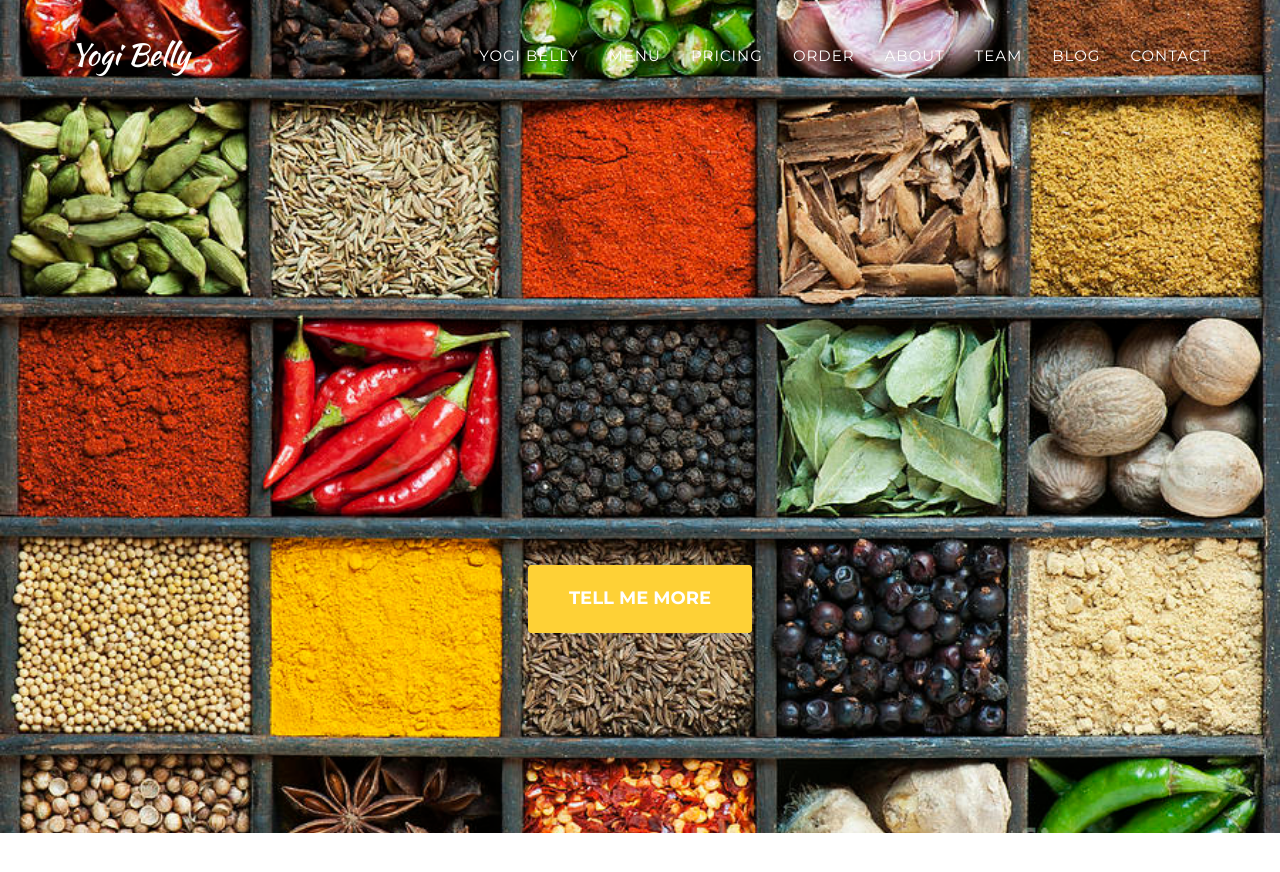
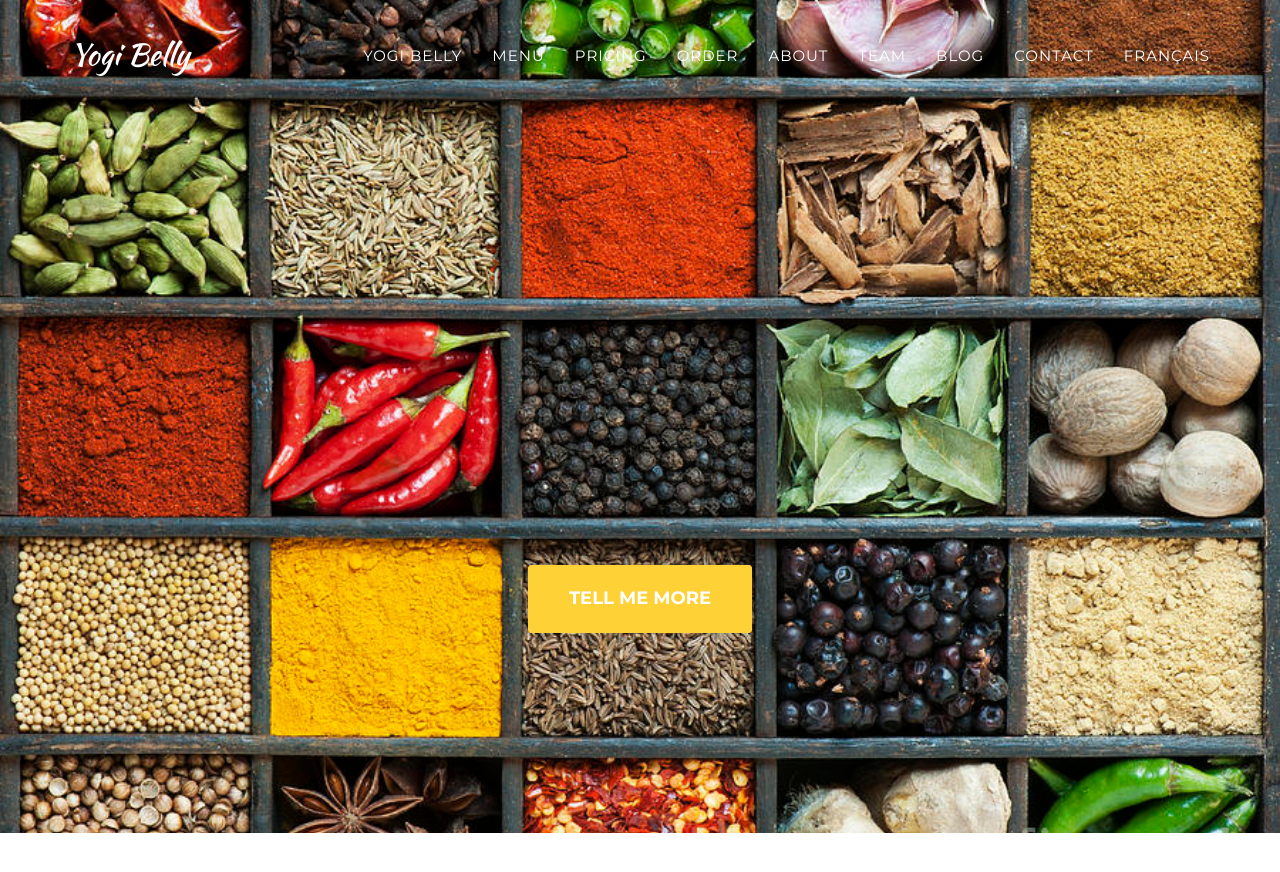
Before and after one commit to yogibelly/yogibelly.github.io, a Jekyll site: the page built from index.html, in a window 1280 px wide and 900 px high. Shown: the top 872 px of the window. Built offline with Jekyll 4.4.1, drawn with Linux system fonts in a browser that asks for light colours; some web fonts are replaced.

Commit message:
added modes of french link

```diff
--- a/_includes/header.html
+++ b/_includes/header.html
@@ -42,6 +42,9 @@
                 <li>
                     <a class="page-scroll" href="#contact">Contact</a>
                 </li>
+                <li>
+                    <a class="page-scroll" href="http://yogibelly.com/fr/">Fran&ccedil;ais</a>
+                </li>
             </ul>
         </div>
         <!-- /.navbar-collapse -->
```
